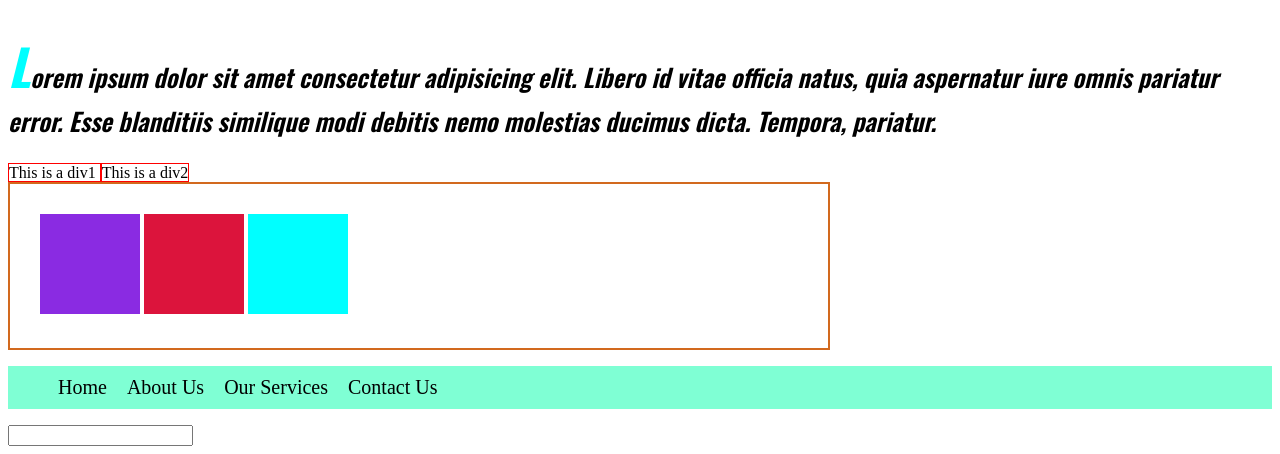
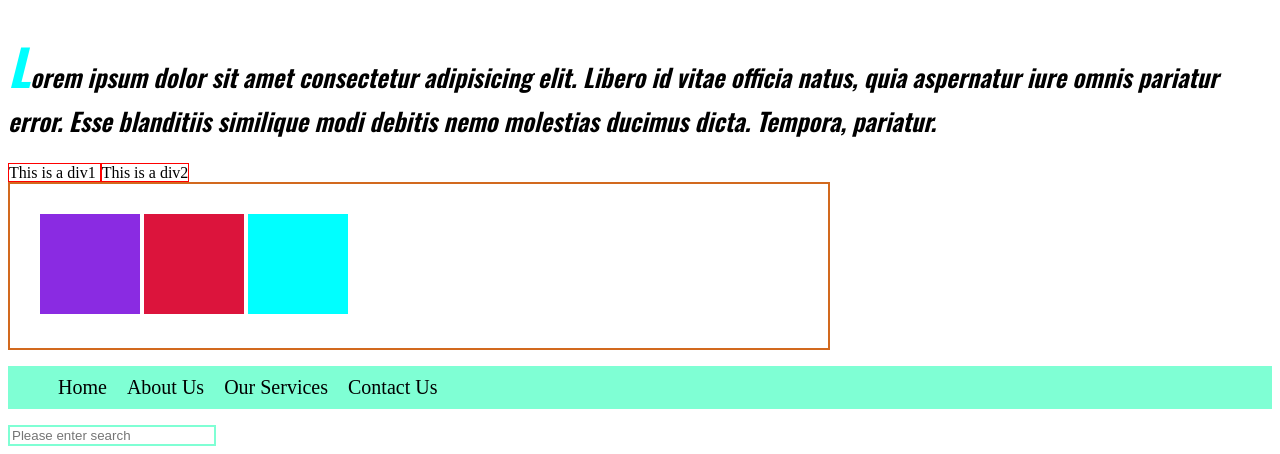
Before and after one commit to pritamsenweb/HTMLCSSLearning, a website: page index.html in a window 1280 px wide. Shown: the part 505-959 px from the top of the page. Drawn offline with nearby package versions, Linux system fonts and the light colour scheme; a web font is replaced by a local one.

Commit message:
search hover

```diff
--- a/css/style.css
+++ b/css/style.css
@@ -87,3 +87,11 @@
   padding: 10px 10px;
   float: left;
 }
+#search {
+  border: 2px solid aquamarine;
+  width: 200px;
+  transition-property: width;
+}
+#search:hover {
+  width: 250px;
+}
--- a/index.html
+++ b/index.html
@@ -56,6 +56,6 @@
         <li>Our Services</li>
         <li>Contact Us</li>
       </ul>
-      <input type="text" id="search" name="search">
+      <input type="text" id="search" name="search" placeholder="Please enter search">
   </body>
 </html>
```
